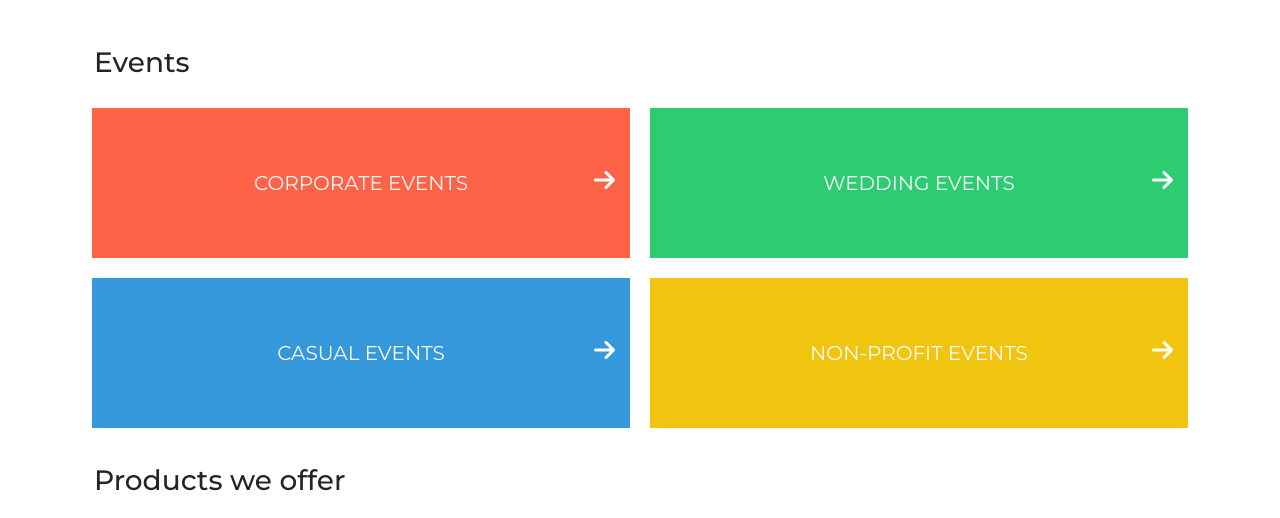
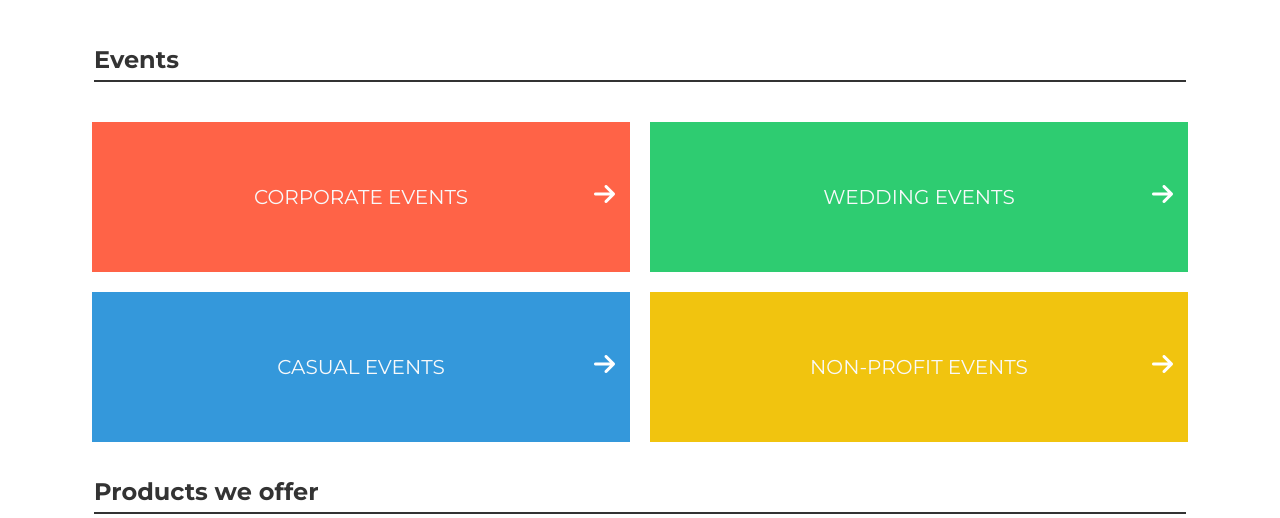
Before and after one commit to shujanislam/event-management-site, a plain HTML site: page index.html in a window 1280 px wide. Shown: the part 2426-2944 px from the top of the page. Drawn offline with nearby package versions, Linux system fonts and the light colour scheme.

Commit message:
Update style.css

```diff
--- a/style.css
+++ b/style.css
@@ -128,3 +128,10 @@ body {
     .carousel:hover .carousel-text {
       bottom: 0;
     }
+    .text-start{
+      color: #333333; font-size: 1.5rem; /* Adjust the font size as needed */
+      font-weight: bold; /* Optionally, make the text bold */
+      border-bottom: 2px solid #333333; /* Add a solid black underline */
+      padding-bottom: 5px; /* Optional padding below the text */
+      margin-bottom: 20px; /* Optional margin below the heading */
+    }
```
